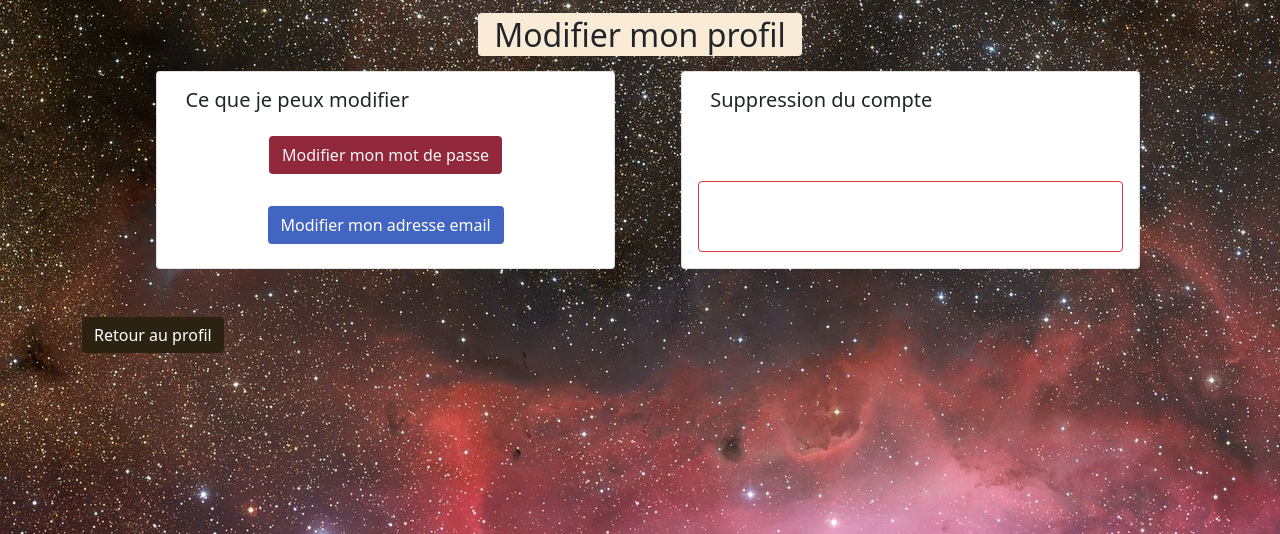
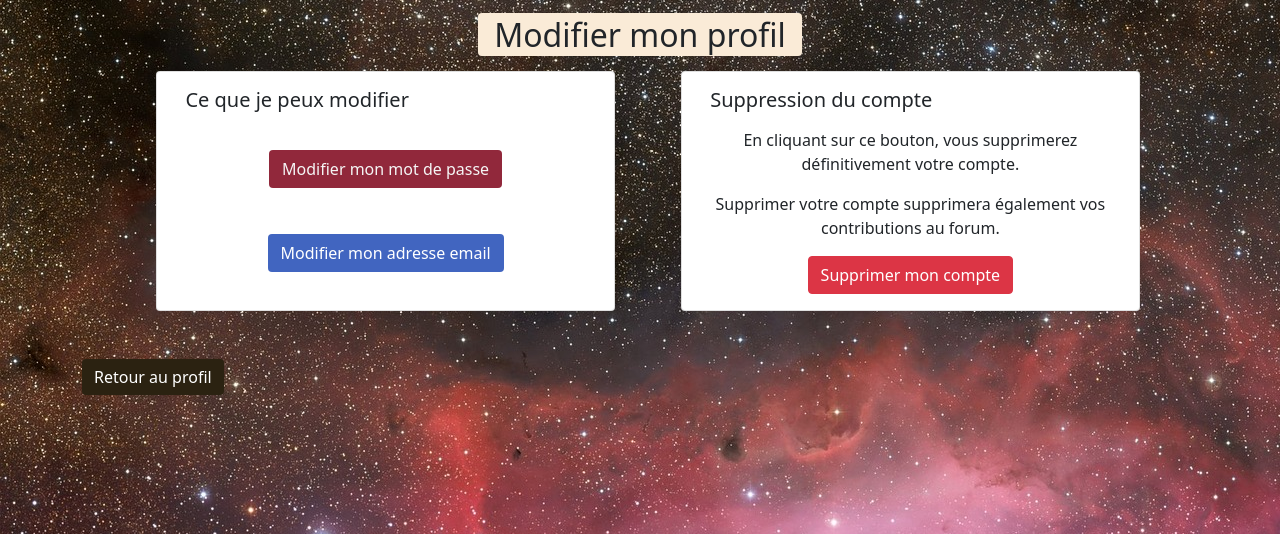
Before and after one commit to Fred-Cypher/reseau, a Symfony app: template templates/profile/edit.html.twig in a window 1280 px wide. Shown: the part 177-711 px from the top of the page. Run offline with Twig, Linux system fonts and the light colour scheme; the template is opened without the code that fills it, so the values that code supplies are empty; some libraries are stand-ins or nearby versions.

Commit message:
🐛 Correction de la suppression d'un utilisateur par lui-même

```diff
--- a/templates/admin/users/index.html.twig
+++ b/templates/admin/users/index.html.twig
@@ -24,7 +24,7 @@
                     <th>Vérifié</th>
                     <th>Rôle(s)</th>
                     <th>Bloqué / Autorisé</th>
-                    <th>Action</th>
+                    <th>Actions</th>
                 </thead>
                 <tbody>
                     {% for user in users %}
@@ -62,6 +62,7 @@
                             </td>
                             <td>
                                 <a href="{{ path('admin_users_edit', {'id': user.id}) }}" class="btn btn-warning">Modifier</a>
+                                <a href="{{ path('admin_users_delete', {'id': user.id}) }}" class="btn btn-danger">Supprimer</a>
                             </td>
                         </tr>
                     {% endfor %}
--- a/templates/profile/_delete_form.html.twig
+++ /dev/null
@@ -1,4 +0,0 @@
-{% if app.user %}
-    Fonctionnalité en cours de développement. <br>
-    En attendant, contacter un Administrateur pour désactiver votre compte.
-{% endif %}
--- a/templates/profile/edit.html.twig
+++ b/templates/profile/edit.html.twig
@@ -26,15 +26,18 @@
             <div class="card col-md-5 ms-3 mt-2">
                 <div class="card-body d-flex row">
                     <p class="card-title h5 mb-3">Suppression du compte</p>
-                    <!--<p class="card-text">
-                        En cliquant sur ce bouton, vous supprimerez définitivement votre compte.
-                    </p>-->
-                    <!--<p class="card-text text-center d-flex align-items-end justify-content-center mt-2">
-                        {{ include('profile/_delete_form.html.twig') }}
-                    </p>-->
-                    <p class="card-text text-center align-items-center justify-content-center border border-danger rounded pt-3">
-                        {{ include('profile/_delete_form.html.twig') }}
-                    </p>
+                    <div class="card-text text-center">
+                        {% if is_granted('ROLE_ADMIN') %}
+                            <p class="text-danger h3">Ce compte ne peut pas être supprimé</p>
+                        {% elseif is_granted('ROLE_MODO') %}
+                            <p  class="text-danger h5">Ce compte ne peut pas être supprimé, demandez à un administrateur de vous enlever les accès de modérateur pour que ce soit possible.</p>
+                        {% else %}
+                            <p>En cliquant sur ce bouton, vous supprimerez définitivement votre compte.</p>
+                            <p>Supprimer votre compte supprimera également vos contributions au forum.</p>
+                            <a href="{{ path('profile_user_delete') }}" class="btn btn-danger" onclick="return confirm('Êtes-vous sûr de vouloir supprimer votre compte ?)">Supprimer mon compte</a>
+                        {% endif %}
+
+                    </div>
                 </div>
             </div>
         </section>
```
Also changed, not shown: src/Controller/Admin/UsersAdminController.php (+8 -0 lines), src/Controller/ProfileController.php (+19 -7 lines), public/assets/images/catTest.png (added), 1 other file.
